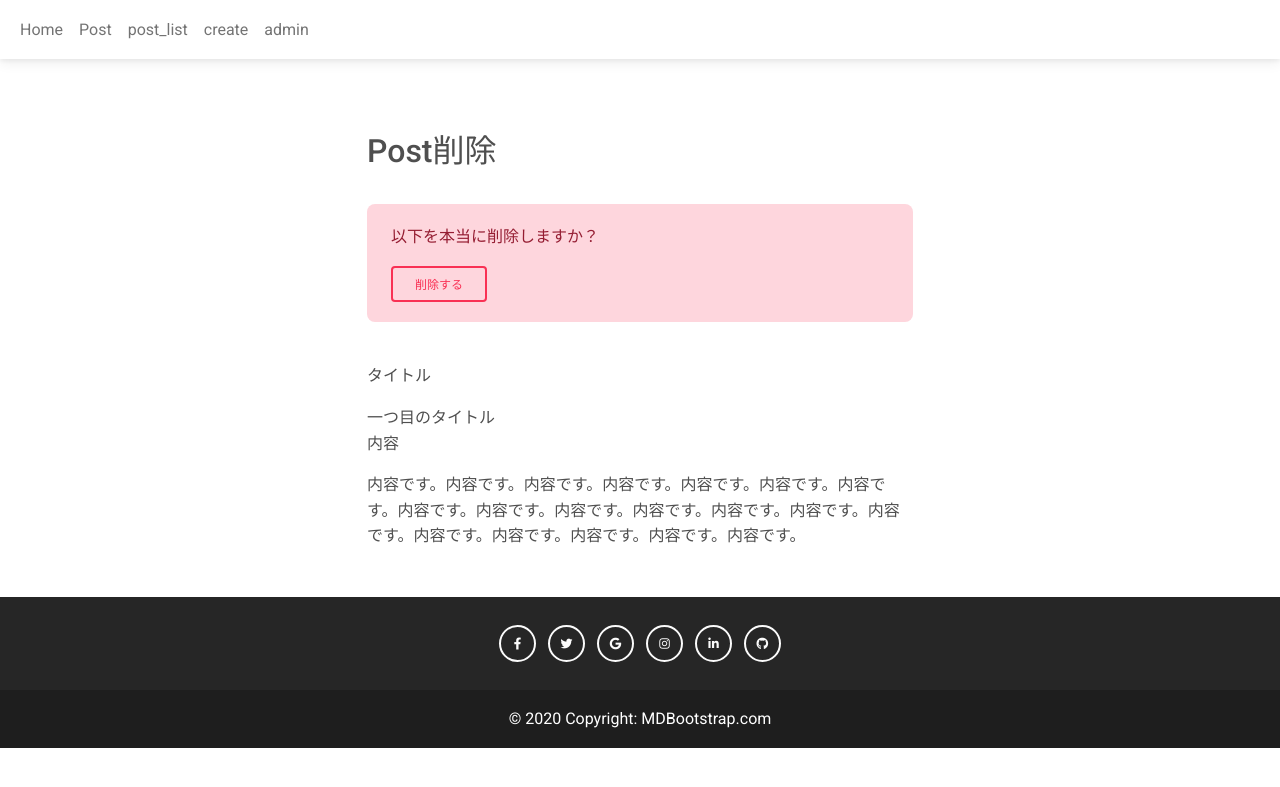
After one commit to NaonariSanda/django_blog, a Django app: page /post_delete/1 in a window 1280 px wide. The commit adds this page. Shown: the top 787 px of the page. Run offline with Django 3.2, Linux system fonts and the light colour scheme; data comes from the database, SQL or seed files in the repository; both versions use the stored data as it was after the commit; some libraries are stand-ins or nearby versions.

```diff
--- a/myapp/templates/myapp/base.html
+++ b/myapp/templates/myapp/base.html
@@ -36,7 +36,7 @@
                         <a class="nav-link" href="{% url 'myapp:post_create' %}">Post</a>
                     </li>
                     <li class="nav-item">
-                        <a class="nav-link" href="#">create</a>
+                        <a class="nav-link" href="{% url 'myapp:post_list' %}">post_list</a>
                     </li>
                     <li class="nav-item">
                         <a class="nav-link" href="#">create</a>
--- /dev/null
+++ b/myapp/templates/myapp/post_confirm_delete.html
@@ -0,0 +1,30 @@
+{% extends "myapp/base.html" %}
+
+{% block content %}
+
+<div class="row my-5">
+    <div class="col-md-6 mx-auto">
+        <br>
+        <h2>Post削除</h2>
+        <br>
+
+        <div class="alert alert-danger" role="alert">
+            <form action="" method="post">
+                {% csrf_token %}
+                <p>以下を本当に削除しますか？</p>
+                <input type="submit" class="btn btn-outline-danger" value="削除する">
+            </form>
+        </div>
+
+        <br>
+
+        <p>タイトル</p>
+        {{ object.title}}
+        <br>
+        <p>内容</p>
+        {{ object.content }}
+
+    </div>
+</div>
+
+{% endblock %}
--- a/myapp/templates/myapp/post_detail.html
+++ b/myapp/templates/myapp/post_detail.html
@@ -15,7 +15,9 @@
                 <p class="card-text">
                     {{ object.content }}
                 </p>
-                <a href="{% url 'myapp:post_update' object.id %}" class="btn btn-primary">更新</a>
+                <a href="{% url 'myapp:post_update' object.pk %}" class="btn btn-primary">更新</a>
+                <a href="{% url 'myapp:post_delete' object.pk %}" class="btn btn-danger">削除</a>
+
             </div>
         </div>
 
--- a/myapp/urls.py
+++ b/myapp/urls.py
@@ -8,4 +8,6 @@ urlpatterns = [
     path('post_create', views.PostCreate.as_view(), name='post_create'),
     path('post_detail/<int:pk>', views.PostDetail.as_view(), name='post_detail'),
     path('post_update/<int:pk>', views.PostUpdate.as_view(), name='post_update'),
+    path('post_delete/<int:pk>', views.PostDelete.as_view(), name='post_delete'),
+    path('post_list', views.PostList.as_view(), name='post_list'),
 ]
--- a/myapp/views.py
+++ b/myapp/views.py
@@ -1,6 +1,7 @@
 from django.shortcuts import render, resolve_url
 from django.http import HttpResponse
-from django.views.generic import TemplateView, CreateView, DetailView, UpdateView
+from django.views.generic import TemplateView, CreateView, DetailView, UpdateView, DeleteView, ListView
+from django.views.generic.edit import DeleteView
 from .models import Post
 from django.urls import reverse_lazy
 from .forms import PostForm
@@ -32,3 +33,16 @@ class PostUpdate(UpdateView):
     def get_success_url(self):
         messages.info(self.request, 'Postを更新しました。')
         return resolve_url('myapp:post_detail', pk=self.kwargs['pk'])
+
+class PostDelete(DeleteView):
+    model = Post
+
+    def get_success_url(self):
+        messages.info(self.request, 'Postを削除しました')
+        return resolve_url('myapp:index')
+
+class PostList(ListView):
+    model = Post
+
+    def get_queryset(self):
+        return Post.objects.all().order_by('-created_at')
```
Also changed, not shown: myapp/templates/myapp/post_list.html (added, +35 -0 lines), db.sqlite3.
